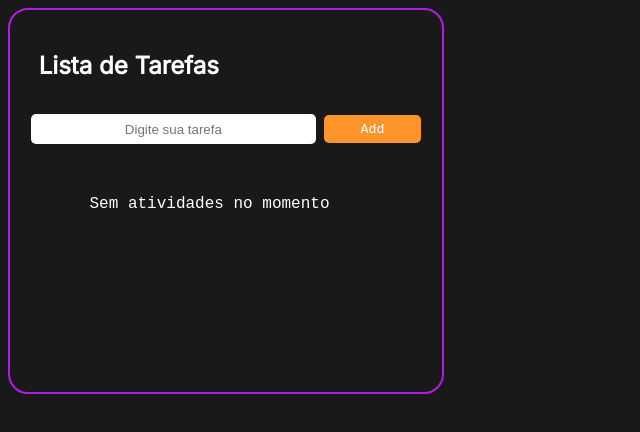
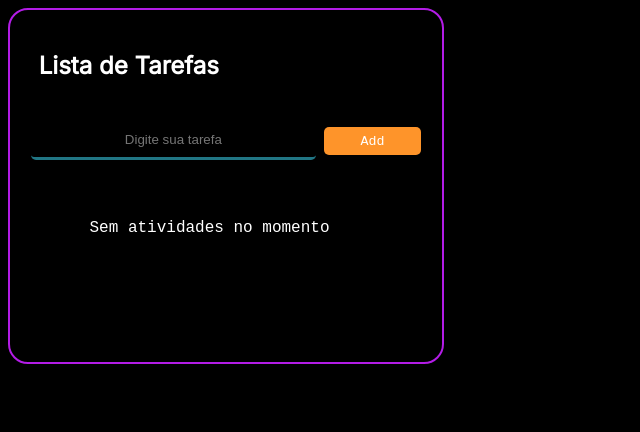
Before and after one commit to nicolasbg1/task-list, a React (Vite) app: page / in a window 1280 px wide. Shown: the top 432 px of the page, without its empty margins (0-640 px from the left). Built offline with nearby package versions, Linux system fonts and the light colour scheme; some icons are missing.

Commit message:
melhorias no código app.tsx e mudançãs de estilo

```diff
--- a/src/App.tsx
+++ b/src/App.tsx
@@ -1,14 +1,25 @@
-import { useReducer, useRef, useState, type Key } from 'react'
+import { useEffect, useReducer, useRef, useState, type Key } from 'react'
 import { CreateTask } from './components/CreateTask'
 import { Form } from './components/Form'
 import { NotTask } from './components/NotTask'
 
 export function App() {
   const [inputValue, setInputValue] = useState('')
-  const [tasks, dispatch] = useReducer(reducer, [])
-  const inputRef = useRef<HTMLInputElement>(null) // luta grande
+  const [tasks, dispatch] = useReducer(reducer, loadTasksFromLocalStorage())
+  const inputRef = useRef<HTMLInputElement>(null)
 
-  function reducer(state: any[], action: { type: any; payload: any }) {
+  useEffect(() => {
+    saveTasksToLocalStorage(tasks)
+  }, [tasks])
+
+  type Task = {
+    id: number
+    value: string
+    isCompleted: boolean
+  }
+
+  // eslint-disable-next-line @typescript-eslint/no-explicit-any
+  function reducer(state: Task[], action: { type: any; payload: any }) {
     switch (action.type) {
       case 'add-task': {
         return [
@@ -22,7 +33,7 @@ export function App() {
       }
 
       case 'delete-task': {
-        return state.filter((task: { id: Key }) => task.id !== action.payload)
+        return state.filter((task) => task.id !== action.payload)
       }
 
       default: {
@@ -43,8 +54,6 @@ export function App() {
       setInputValue('')
       inputRef.current?.focus()
     }
-
-    console.log(inputValue)
   }
 
   const deleteTask = (taskId: Key | undefined | number) => {
@@ -52,6 +61,15 @@ export function App() {
       type: 'delete-task',
       payload: taskId,
     })
+  }
+
+  function loadTasksFromLocalStorage() {
+    const savedTasks = localStorage.getItem('tasks')
+    return savedTasks ? JSON.parse(savedTasks) : []
+  }
+
+  function saveTasksToLocalStorage(tasks: unknown[]) {
+    localStorage.setItem('tasks', JSON.stringify(tasks))
   }
 
   return (
@@ -62,12 +80,12 @@ export function App() {
         setInputValue={setInputValue}
         inputRef={inputRef}
       />
-      {!tasks ||
-        (tasks.every((task: { isCompleted: boolean }) => task.isCompleted) && (
-          <NotTask />
-        ))}
+      {!tasks.length ||
+      tasks.every((task: { isCompleted: boolean }) => task.isCompleted) ? (
+        <NotTask />
+      ) : null}
 
-      {tasks && (
+      {tasks.length > 0 && (
         <ol className="taskContainer">
           {tasks.map((task: { id: Key | undefined }) => (
             <CreateTask key={task.id} task={task} deleteTask={deleteTask} />
--- a/src/components/CreateTask.tsx
+++ b/src/components/CreateTask.tsx
@@ -1,7 +1,7 @@
 import { Key } from 'react'
 import { FaTrash } from 'react-icons/fa6'
 
-type DeleteTask = (taskId: Key | undefined | number) => void | Error
+type DeleteTask = (taskId: Key | undefined) => void | Error
 
 interface CreateTaskProps {
   task: {
--- a/src/styles/sass/base/_colors.sass
+++ b/src/styles/sass/base/_colors.sass
@@ -1,5 +1,7 @@
-$body-bg: #19191A
+$body-bg: #000000
 $container-border: #b31ce6
 $btn-add: #fe942a
 $font-color: #ffff
-$clear-task: #07ca2b
+$clear-task: #14f33d
+$border-input : #217685
+$border-input-focus: #37d3ee
--- a/src/styles/sass/base/_global.sass
+++ b/src/styles/sass/base/_global.sass
@@ -2,8 +2,5 @@
 
 body
     background-color: colors.$body-bg
-    // display: flex
-    // justify-content: center
-    // align-items: center
     height: 100vh
     font-family: 'Inter', sans-serif
--- a/src/styles/sass/layout/_container.sass
+++ b/src/styles/sass/layout/_container.sass
@@ -3,27 +3,34 @@
 .container
     border: 2px solid colors.$container-border
     border-radius: 20px
-    min-width: 340px
-    width: 400px
-    min-height: 350px
+    min-width: 20rem
+    width: 25rem
+    min-height: 20rem
     height: auto
     padding: 1rem
     color: colors.$font-color
 
-    h1
-        margin-left: 0.5rem
-        padding: 0.3rem
+h1
+    margin-left: 0.5rem
+    padding: 0.3rem
 
-    .form
-        display: flex
-        justify-content: space-between
-        height: 40px
-        align-items: center
-        padding: 0.3rem
+.form
+    display: flex
+    justify-content: space-between
+    height: 4rem
+    align-items: center
+    padding: 0.3rem
 
-        input
-            width: 72%
-            height: 28px
-            border-radius: 5px
-            border: none
-            text-align: center
+    input
+        width: 72%
+        height: 2rem
+        border-radius: 5px
+        border: none
+        color: colors.$font-color
+        text-align: center
+        background: transparent
+        border-bottom: 3px solid colors.$border-input
+
+        &:focus
+            outline: none
+            border-bottom: 3px solid colors.$border-input-focus
```
